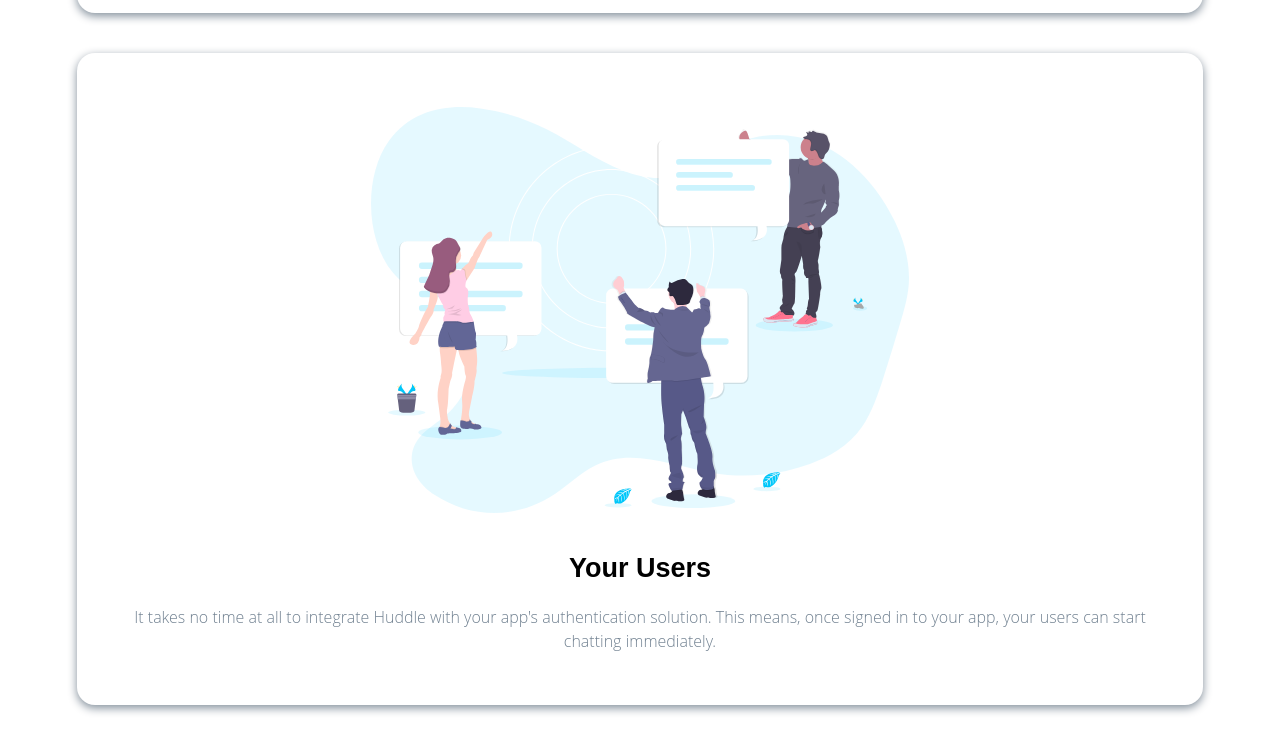
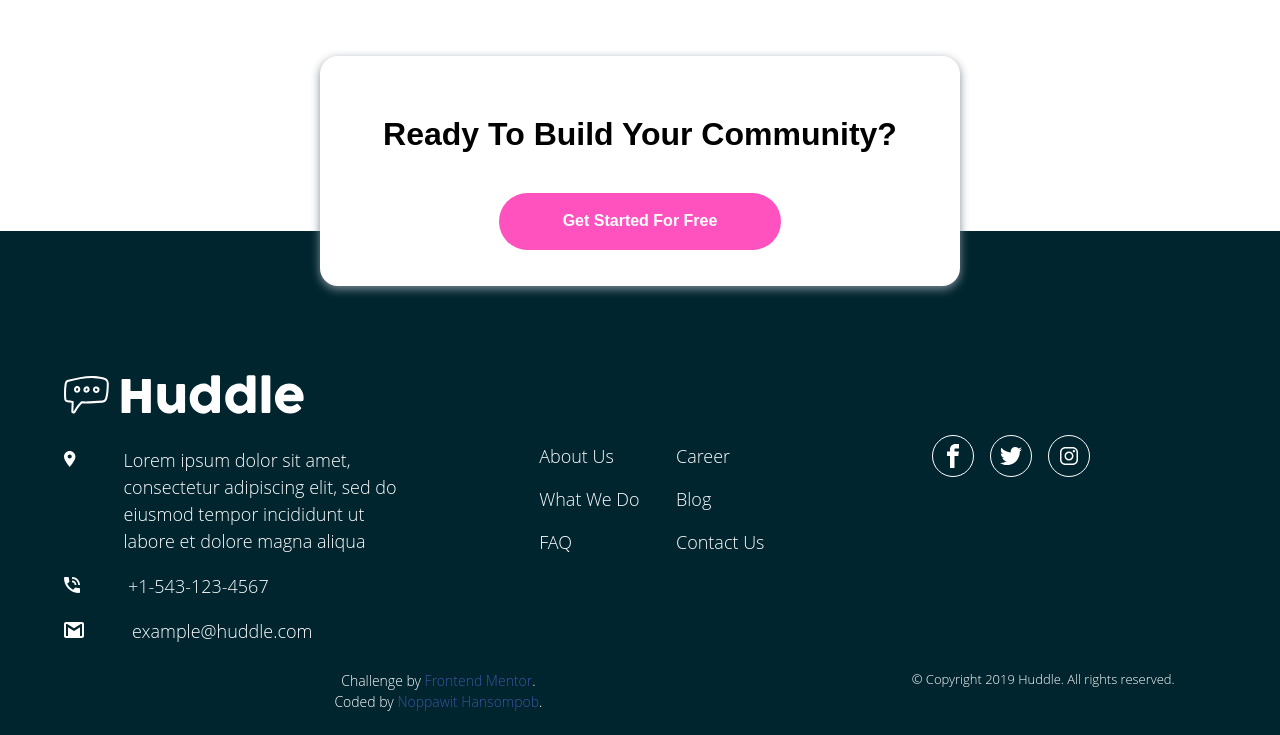
Before and after one commit to NTHB/huddle-project, a plain HTML site: page index.html in a window 1280 px wide. Shown: the part 2245-2980 px from the top of the page. Drawn offline with Linux system fonts and the light colour scheme.

Commit message:
complete styling for desktop view

```diff
--- a/index.html
+++ b/index.html
@@ -38,9 +38,10 @@
 
   <section class="features-section">
     <div class="feature">
-      <div>
-        <img src="./images/illustration-grow-together.svg" alt="grow together feature" class="feature-image">
+      <div class="feature-image feature-image-odd">
+        <img src="./images/illustration-grow-together.svg" alt="grow together feature" >
       </div>
+      <div class="feature-description-odd">
         <h2 class="feature-title">
             Grow Together
           </h2>
@@ -48,10 +49,12 @@
             Generate meaningful discussions with your audience and build a strong, loyal community. Think of the insightful conversations you miss out on with a feedback form.
           </p>
       </div>
+    </div>
     <div class="feature">
-      <div>
-        <img src="./images/illustration-flowing-conversation.svg" alt="flowing conversation feature" class="feature-image">
+      <div class="feature-image feature-image-even">
+        <img src="./images/illustration-flowing-conversation.svg" alt="flowing conversation feature" >
       </div>
+      <div class="feature-description-even">
         <h2 class="feature-title">
           Flowing Conversations
         </h2>
@@ -59,16 +62,19 @@
           You wouldn't paginate a conversation in real life, so why do it online? Our threads have just-in-time loading for a more natural flow.
         </p>
       </div>
+    </div>
     <div class="feature">
-      <div>
-        <img src="./images/illustration-your-users.svg" alt="your users feature" class="feature-image">
+      <div class="feature-image feature-image-odd">
+        <img src="./images/illustration-your-users.svg" alt="your users feature" >
       </div>
+      <div class="feature-description-odd">
         <h2 class="feature-title">
           Your Users
         </h2>
         <p class="feature-content">
           It takes no time at all to integrate Huddle with your app's authentication solution. This means, once signed in to your app, your users can start chatting immediately.
         </p>
+      </div>
     </div>
   </section>
 
@@ -80,7 +86,7 @@
   </section>
 
   <footer>
-    <img src="./images/logo-white.svg" alt="inverted color logo">
+    <img src="./images/logo-white.svg" alt="inverted color logo" class="footer-logo">
     <div class="contact-info">
       <div class="contact">
         <img src="./images/icon-location.svg" alt="location icon" class="icon">
@@ -143,7 +149,7 @@
       &copy; Copyright 2019 Huddle. All rights reserved.
     </section>
 
-    <section>
+    <section class="attribution-section">
       <p class="attribution">
         Challenge by <a href="https://www.frontendmentor.io?ref=challenge" target="_blank">Frontend Mentor</a>.</br>
         Coded by <a href="#">Noppawit Hansompob</a>.
--- a/styles.css
+++ b/styles.css
@@ -230,7 +230,7 @@ footer {
     text-align: center;
 }
 
-@media screen and (min-width: 700px) {
+@media screen and (min-width: 1000px) {
    body {
         background: url(./images/bg-hero-desktop.svg) no-repeat;
    }
@@ -285,4 +285,117 @@ footer {
         width: 50%;
    }
 
+   .features-section .feature {
+        text-align: left;
+
+        display: grid;
+        grid-template-columns: 1fr 1fr;
+        grid-template-rows: 1fr;
+
+        grid-gap: 10px;
    }
+
+   .feature-image-odd {
+        grid-column: 2/3;
+        grid-row: 1/2;
+   }
+
+   .feature-image img {
+       width: 70%;
+   }
+
+   .feature-description-odd {
+       grid-column: 1/2;
+       grid-row: 1/2;
+
+       padding: 0 15%;
+   }
+
+   .feature-image-even {
+        grid-column: 1/2;
+        grid-row: 1/2;
+    }
+
+    .feature-image img {
+        width: 70%;
+    }
+
+    .feature-description-even {
+        grid-column: 2/3;
+        grid-row: 1/2;
+
+        padding: 0 15%;
+    }
+
+    .feature-content {
+        padding: 0;
+    }
+
+    .commit-section {
+        width: 50%;
+    }
+
+    .commit-section h2 {
+        font-size: 2rem;
+    }
+
+    footer {
+        display: grid;
+        grid-template-columns: 1fr 1fr 1fr;
+        grid-template-rows: 10% 65% 5%;
+
+        grid-gap: 5%;
+    }
+
+    .footer-logo {
+        grid-column: 1/4;
+        grid-row: 1/2;
+    }
+
+    .contact-info {
+        grid-column: 1/2;
+        grid-row: 2/3;
+    }
+
+    .contact-links {
+        grid-column: 2/3;
+        grid-row: 2/3;
+        margin: 0;
+    }
+
+    .social-links {
+        grid-column: 3/4;
+        grid-row: 2/3;
+    }
+
+    .contact-links ul {
+        display: grid;
+        grid-template-columns: 1fr 1fr;
+        grid-template-rows: 1fr 1fr 1fr;
+        grid-auto-flow: column;
+        padding-left: 4em;
+        margin-top: 0;
+    }
+
+    .social-links {
+        margin: 0;
+        padding-left: 3em;
+        align-items: flex-start;
+        justify-content: start;
+    }
+
+    .copyright-section {
+        grid-column: 3/4;
+        grid-row: 3/4;
+    }
+
+    .attribution-section {
+        grid-column: 1/3;
+        grid-row: 3/4;
+    }
+
+    .attribution {
+        margin-top: 0;
+        padding-bottom: 1rem;
+    }
+}
```
Lines whose indentation alone changed are shown as unchanged.
